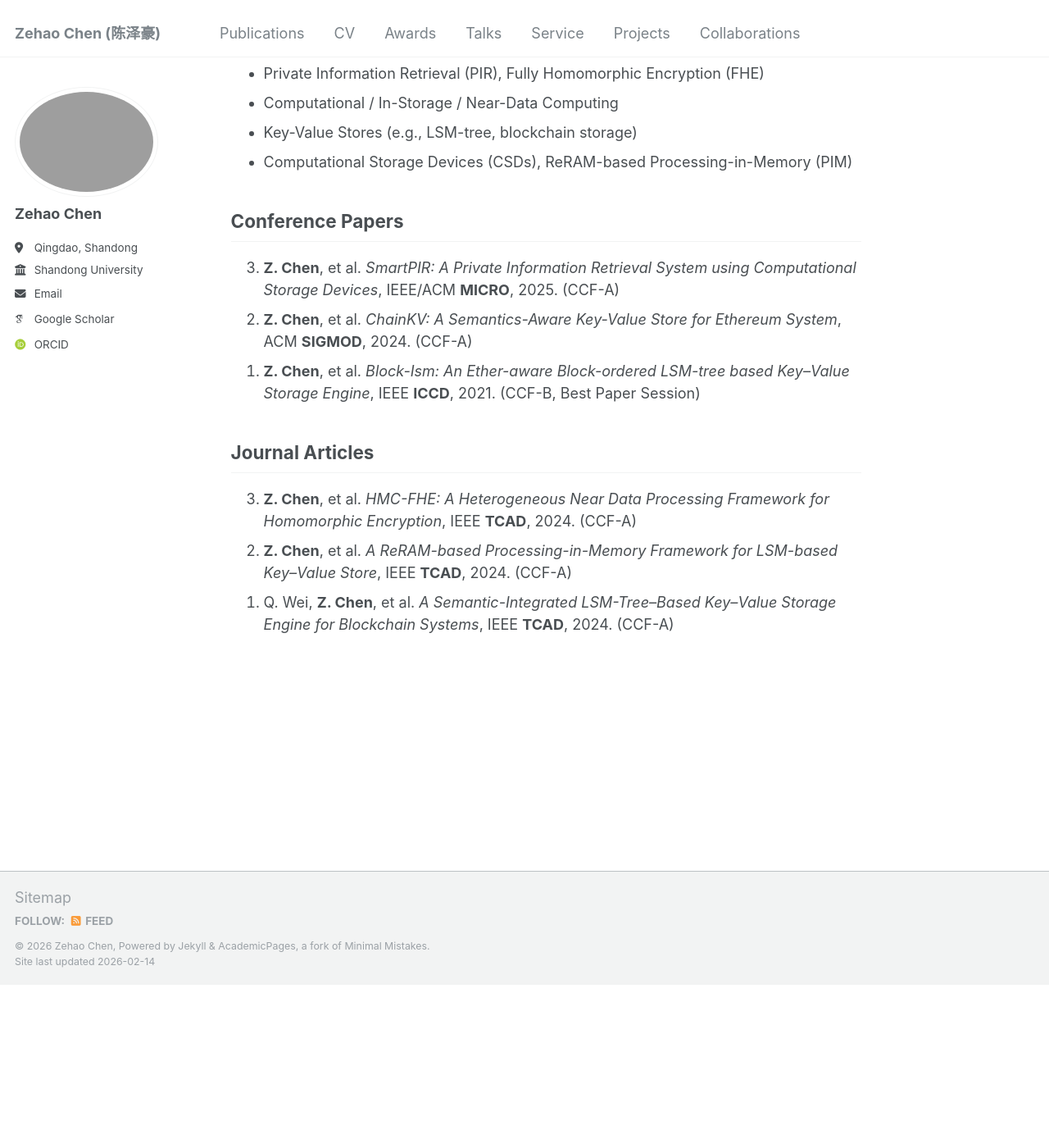
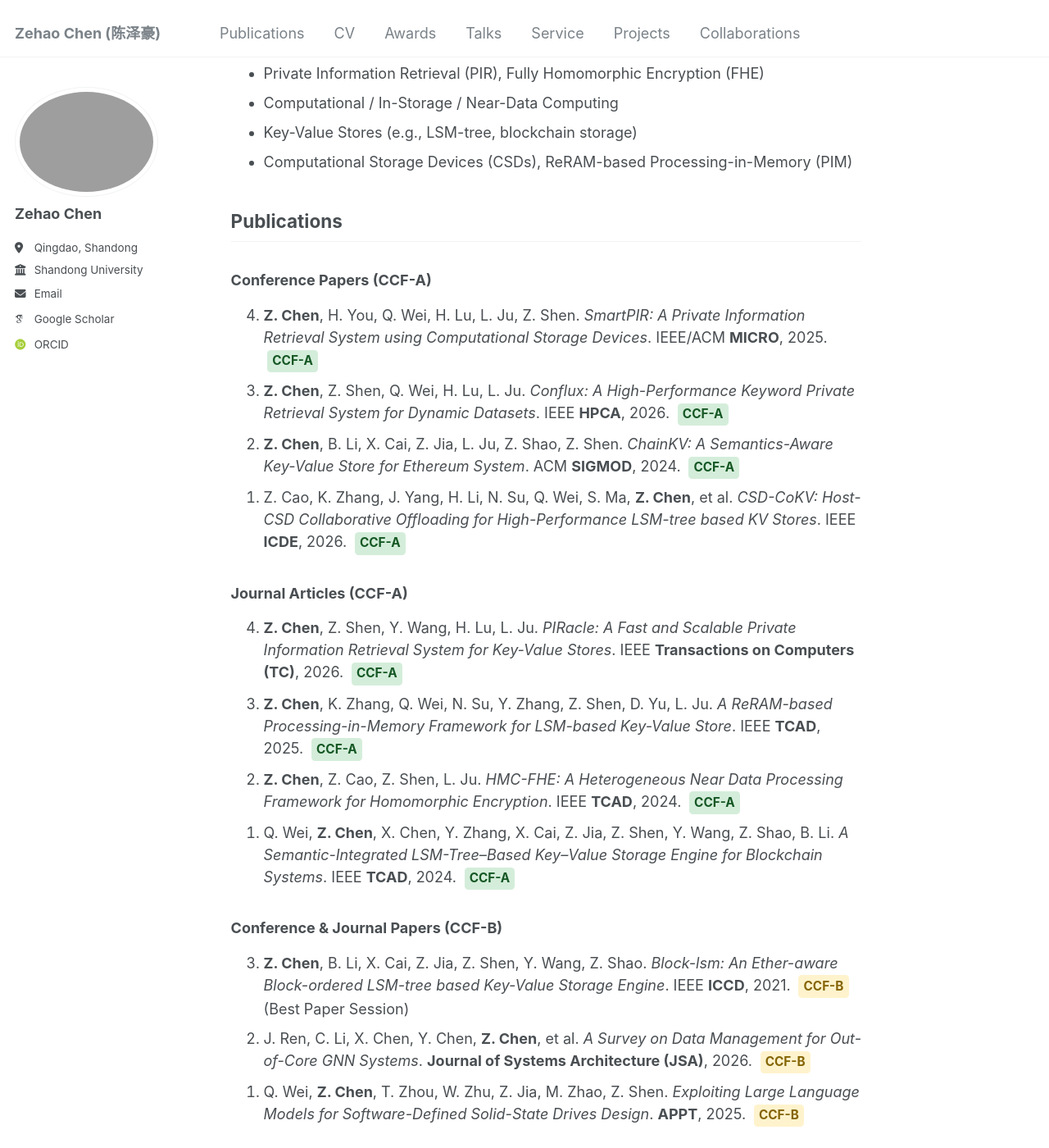
Before and after one commit to czh-rot/czh-rot.github.io, a Jekyll site: the page built from _pages/about.md, in a window 1280 px wide and 1400 px high, scrolled down 200 px. Shown: the whole window at 82% size. Built offline with Jekyll 4.4.1, drawn with Linux system fonts in a browser that asks for light colours; some web fonts are replaced.

Commit message:
Update about.md

```diff
--- a/_pages/about.md
+++ b/_pages/about.md
@@ -23,34 +23,105 @@ redirect_from:
   <li>Computational Storage Devices (CSDs), ReRAM-based Processing-in-Memory (PIM)</li>
 </ul>
 
-<h2>Conference Papers</h2>
+<style>
+.badge-ccf-a {
+  display: inline-block;
+  background: #d4edda;
+  color: #155724;
+  padding: 0.15em 0.4em;
+  font-size: 0.85em;
+  border-radius: 0.25rem;
+  font-weight: bold;
+  margin-left: 0.3em;
+}
+.badge-ccf-b {
+  display: inline-block;
+  background: #fff3cd;
+  color: #856404;
+  padding: 0.15em 0.4em;
+  font-size: 0.85em;
+  border-radius: 0.25rem;
+  font-weight: bold;
+  margin-left: 0.3em;
+}
+</style>
+
+<h2>Publications</h2>
+
+<h3>Conference Papers (CCF-A)</h3>
 <ol reversed>
   <li>
-    <strong>Z. Chen</strong>, et al. <em>SmartPIR: A Private Information Retrieval System using Computational Storage Devices</em>,
-    IEEE/ACM <strong>MICRO</strong>, 2025. (CCF-A)
+    <strong>Z. Chen</strong>, H. You, Q. Wei, H. Lu, L. Ju, Z. Shen.
+    <em>SmartPIR: A Private Information Retrieval System using Computational Storage Devices</em>.
+    IEEE/ACM <strong>MICRO</strong>, 2025.
+    <span class="badge-ccf-a">CCF-A</span>
   </li>
   <li>
-    <strong>Z. Chen</strong>, et al. <em>ChainKV: A Semantics-Aware Key-Value Store for Ethereum System</em>,
-    ACM <strong>SIGMOD</strong>, 2024. (CCF-A)
+    <strong>Z. Chen</strong>, Z. Shen, Q. Wei, H. Lu, L. Ju.
+    <em>Conflux: A High-Performance Keyword Private Retrieval System for Dynamic Datasets</em>.
+    IEEE <strong>HPCA</strong>, 2026.
+    <span class="badge-ccf-a">CCF-A</span>
   </li>
   <li>
-    <strong>Z. Chen</strong>, et al. <em>Block-Ism: An Ether-aware Block-ordered LSM-tree based Key–Value Storage Engine</em>,
-    IEEE <strong>ICCD</strong>, 2021. (CCF-B, Best Paper Session)
+    <strong>Z. Chen</strong>, B. Li, X. Cai, Z. Jia, L. Ju, Z. Shao, Z. Shen.
+    <em>ChainKV: A Semantics-Aware Key-Value Store for Ethereum System</em>.
+    ACM <strong>SIGMOD</strong>, 2024.
+    <span class="badge-ccf-a">CCF-A</span>
+  </li>
+  <li>
+    Z. Cao, K. Zhang, J. Yang, H. Li, N. Su, Q. Wei, S. Ma, <strong>Z. Chen</strong>, et al.
+    <em>CSD-CoKV: Host-CSD Collaborative Offloading for High-Performance LSM-tree based KV Stores</em>.
+    IEEE <strong>ICDE</strong>, 2026.
+    <span class="badge-ccf-a">CCF-A</span>
   </li>
 </ol>
 
-<h2>Journal Articles</h2>
+<h3>Journal Articles (CCF-A)</h3>
 <ol reversed>
   <li>
-    <strong>Z. Chen</strong>, et al. <em>HMC-FHE: A Heterogeneous Near Data Processing Framework for Homomorphic Encryption</em>,
-    IEEE <strong>TCAD</strong>, 2024. (CCF-A)
+    <strong>Z. Chen</strong>, Z. Shen, Y. Wang, H. Lu, L. Ju.
+    <em>PIRacle: A Fast and Scalable Private Information Retrieval System for Key-Value Stores</em>.
+    IEEE <strong>Transactions on Computers (TC)</strong>, 2026.
+    <span class="badge-ccf-a">CCF-A</span>
   </li>
   <li>
-    <strong>Z. Chen</strong>, et al. <em>A ReRAM-based Processing-in-Memory Framework for LSM-based Key–Value Store</em>,
-    IEEE <strong>TCAD</strong>, 2024. (CCF-A)
+    <strong>Z. Chen</strong>, K. Zhang, Q. Wei, N. Su, Y. Zhang, Z. Shen, D. Yu, L. Ju.
+    <em>A ReRAM-based Processing-in-Memory Framework for LSM-based Key-Value Store</em>.
+    IEEE <strong>TCAD</strong>, 2025.
+    <span class="badge-ccf-a">CCF-A</span>
   </li>
   <li>
-    Q. Wei, <strong>Z. Chen</strong>, et al. <em>A Semantic-Integrated LSM-Tree–Based Key–Value Storage Engine for Blockchain Systems</em>,
-    IEEE <strong>TCAD</strong>, 2024. (CCF-A)
+    <strong>Z. Chen</strong>, Z. Cao, Z. Shen, L. Ju.
+    <em>HMC-FHE: A Heterogeneous Near Data Processing Framework for Homomorphic Encryption</em>.
+    IEEE <strong>TCAD</strong>, 2024.
+    <span class="badge-ccf-a">CCF-A</span>
+  </li>
+  <li>
+    Q. Wei, <strong>Z. Chen</strong>, X. Chen, Y. Zhang, X. Cai, Z. Jia, Z. Shen, Y. Wang, Z. Shao, B. Li.
+    <em>A Semantic-Integrated LSM-Tree–Based Key–Value Storage Engine for Blockchain Systems</em>.
+    IEEE <strong>TCAD</strong>, 2024.
+    <span class="badge-ccf-a">CCF-A</span>
   </li>
 </ol>
+
+<h3>Conference & Journal Papers (CCF-B)</h3>
+<ol reversed>
+  <li>
+    <strong>Z. Chen</strong>, B. Li, X. Cai, Z. Jia, Z. Shen, Y. Wang, Z. Shao.
+    <em>Block-lsm: An Ether-aware Block-ordered LSM-tree based Key-Value Storage Engine</em>.
+    IEEE <strong>ICCD</strong>, 2021.
+    <span class="badge-ccf-b">CCF-B</span> (Best Paper Session)
+  </li>
+  <li>
+    J. Ren, C. Li, X. Chen, Y. Chen, <strong>Z. Chen</strong>, et al.
+    <em>A Survey on Data Management for Out-of-Core GNN Systems</em>.
+    <strong>Journal of Systems Architecture (JSA)</strong>, 2026.
+    <span class="badge-ccf-b">CCF-B</span>
+  </li>
+  <li>
+    Q. Wei, <strong>Z. Chen</strong>, T. Zhou, W. Zhu, Z. Jia, M. Zhao, Z. Shen.
+    <em>Exploiting Large Language Models for Software-Defined Solid-State Drives Design</em>.
+    <strong>APPT</strong>, 2025.
+    <span class="badge-ccf-b">CCF-B</span>
+  </li>
+</ol>
```
